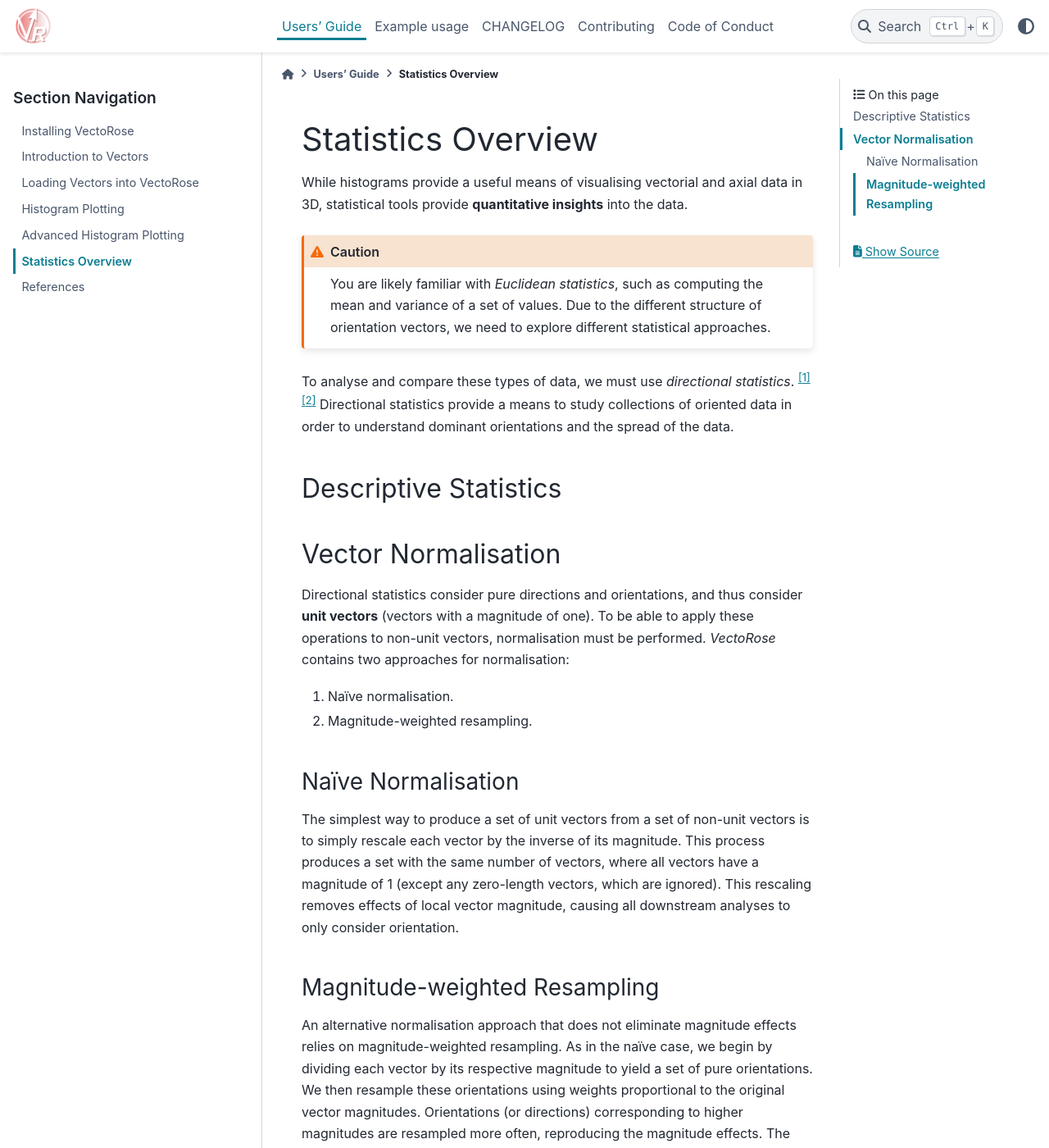
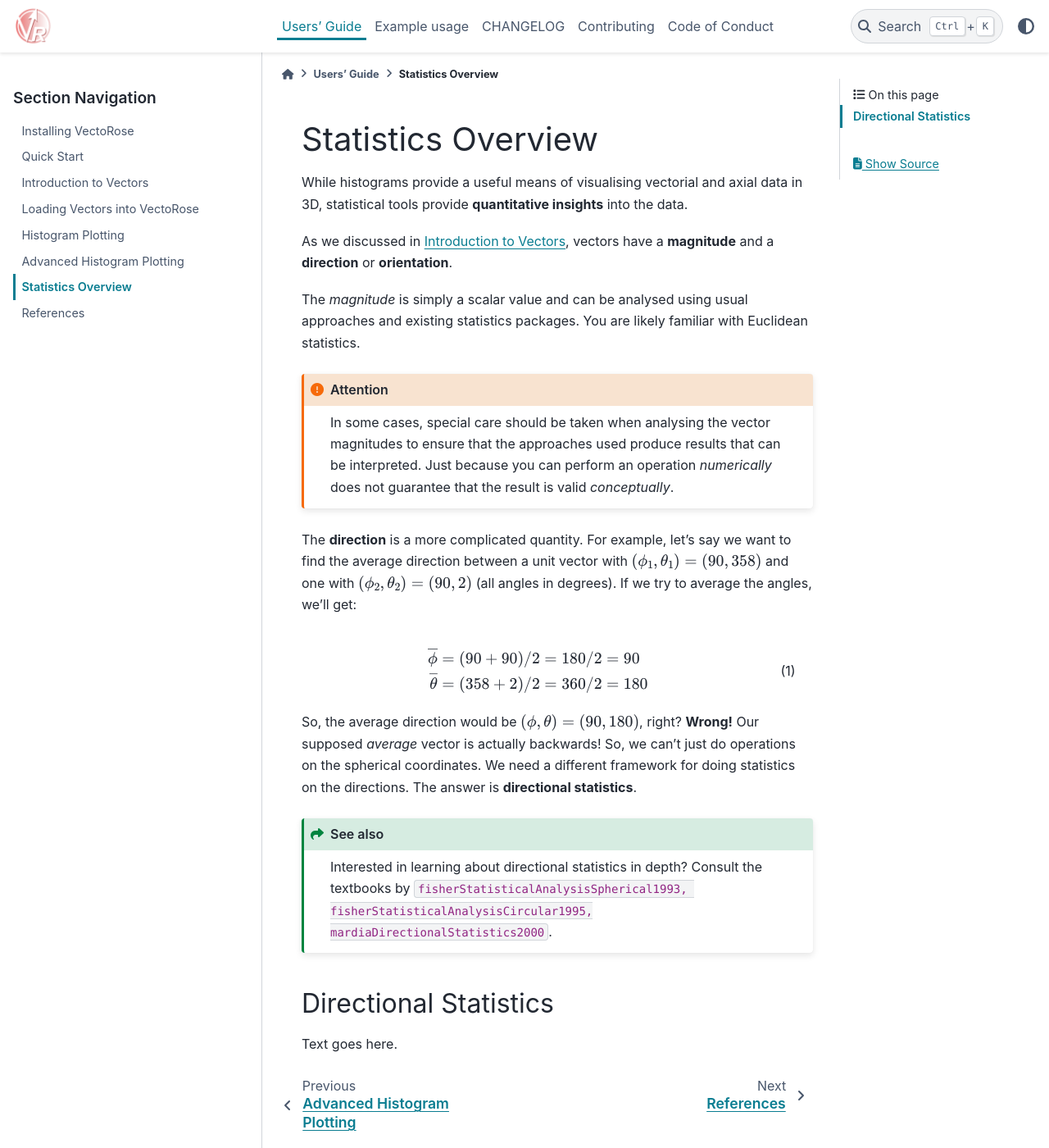
Before and after one commit to bzrudski/vectorose, a Sphinx documentation site: the page built from docs/users_guide/statistics.md, in a window 1280 px wide and 1400 px high. Shown: the whole window at 82% size. Built offline with Sphinx 7.4.7 and the PyData theme 0.15.4, drawn with Linux system fonts in a browser that asks for light colours; pages that are not in the unit, such as notebooks, are missing from menus; cross-references to code outside the pages are shown as plain code; some of the changed text lies outside the part shown.

Commit message:
docs: begin quickstart, begin rewriting statistics page.

````diff
--- a/docs/users_guide/statistics.md
+++ b/docs/users_guide/statistics.md
@@ -4,56 +4,43 @@ While histograms provide a useful means of visualising vectorial and axial
 data in 3D, statistical tools provide **quantitative insights** into the
 data.
 
-```{caution}
-You are likely familiar with *Euclidean statistics*, such as computing the
-mean and variance of a set of values. Due to the different structure of
-orientation vectors, we need to explore different statistical approaches.
+As we discussed in {doc}`Introduction to Vectors <vectors_intro>`, vectors
+have a **magnitude** and a **direction** or **orientation**.
+
+The *magnitude* is simply a scalar value and can be analysed using usual
+approaches and existing statistics packages. You are likely familiar with
+Euclidean statistics.
+
+```{attention}
+In some cases, special care should be taken when analysing the vector
+magnitudes to ensure that the approaches used produce results that can be
+interpreted. Just because you can perform an operation *numerically* does
+not guarantee that the result is valid *conceptually*.
 ```
 
-To analyse and compare these types of data, we must use *directional
-statistics*. [^fisher-lewis-embleton] [^mardia-jupp] Directional statistics
-provide a means to study collections of oriented data in order to
-understand dominant orientations and the spread of the data.
+The **direction** is a more complicated quantity. For example, let's say we
+want to find the average direction between a unit vector with
+$(\phi_1, \theta_1) = (90, 358)$ and one with
+$(\phi_2, \theta_2) = (90, 2)$ (all angles in degrees). If we try to
+average the angles, we'll get:
 
-## Descriptive Statistics
+\begin{align}
+\overline{\phi} &= (90 + 90) / 2 = 180 / 2 = 90\\
+\overline{\theta} &= (358 + 2) / 2 = 360 / 2 = 180
+\end{align}
 
+So, the average direction would be $(\phi, \theta) = (90, 180)$, right?
+**Wrong!** Our supposed *average* vector is actually backwards! So, we
+can't just do operations on the spherical coordinates. We need a different
+framework for doing statistics on the directions. The answer is
+**directional statistics**.
 
+```{seealso}
+Interested in learning about directional statistics in depth? Consult the
+textbooks by {cite:t}`fisherStatisticalAnalysisSpherical1993,
+fisherStatisticalAnalysisCircular1995, mardiaDirectionalStatistics2000`.
+```
 
-## Vector Normalisation
+## Directional Statistics
 
-Directional statistics consider pure directions and orientations, and thus
-consider **unit vectors** (vectors with a magnitude of one). To be able to
-apply these operations to non-unit vectors, normalisation must be
-performed. *VectoRose* contains two approaches for normalisation:
-
-1. Naïve normalisation.
-2. Magnitude-weighted resampling.
-
-### Naïve Normalisation
-
-The simplest way to produce a set of unit vectors from a set of non-unit
-vectors is to simply rescale each vector by the inverse of its magnitude.
-This process produces a set with the same number of vectors, where all
-vectors have a magnitude of 1 (except any zero-length vectors, which are
-ignored). This rescaling removes effects of local vector magnitude, causing
-all downstream analyses to only consider orientation.
-
-### Magnitude-weighted Resampling
-
-An alternative normalisation approach that does not eliminate magnitude
-effects relies on magnitude-weighted resampling. As in the naïve case,
-we begin by dividing each vector by its respective magnitude to yield a set
-of pure orientations. We then resample these orientations using weights
-proportional to the original vector magnitudes. Orientations (or
-directions) corresponding to higher magnitudes are resampled more often,
-reproducing the magnitude effects. The number of vectors to resample must
-be selected in advance. The greater the number of vectors, the more similar
-the new set of vectors will be to the original.
-
-
-[^fisher-lewis-embleton]: Fisher, N. I., Lewis, T., & Embleton, B. J.
-    J. (1993). *Statistical analysis of spherical data* ([New ed.], 1.
-    paperback ed). Cambridge Univ. Press.
-
-[^mardia-jupp]: Mardia, K. V., & Jupp, P. E. (2000). *Directional
-    statistics*. J. Wiley.
+Text goes here.
````
Also changed, not shown: docs/users_guide/quickstart.md (added, +308 -0 lines), docs/users_guide/users_guide.md (+1 -0 lines).
